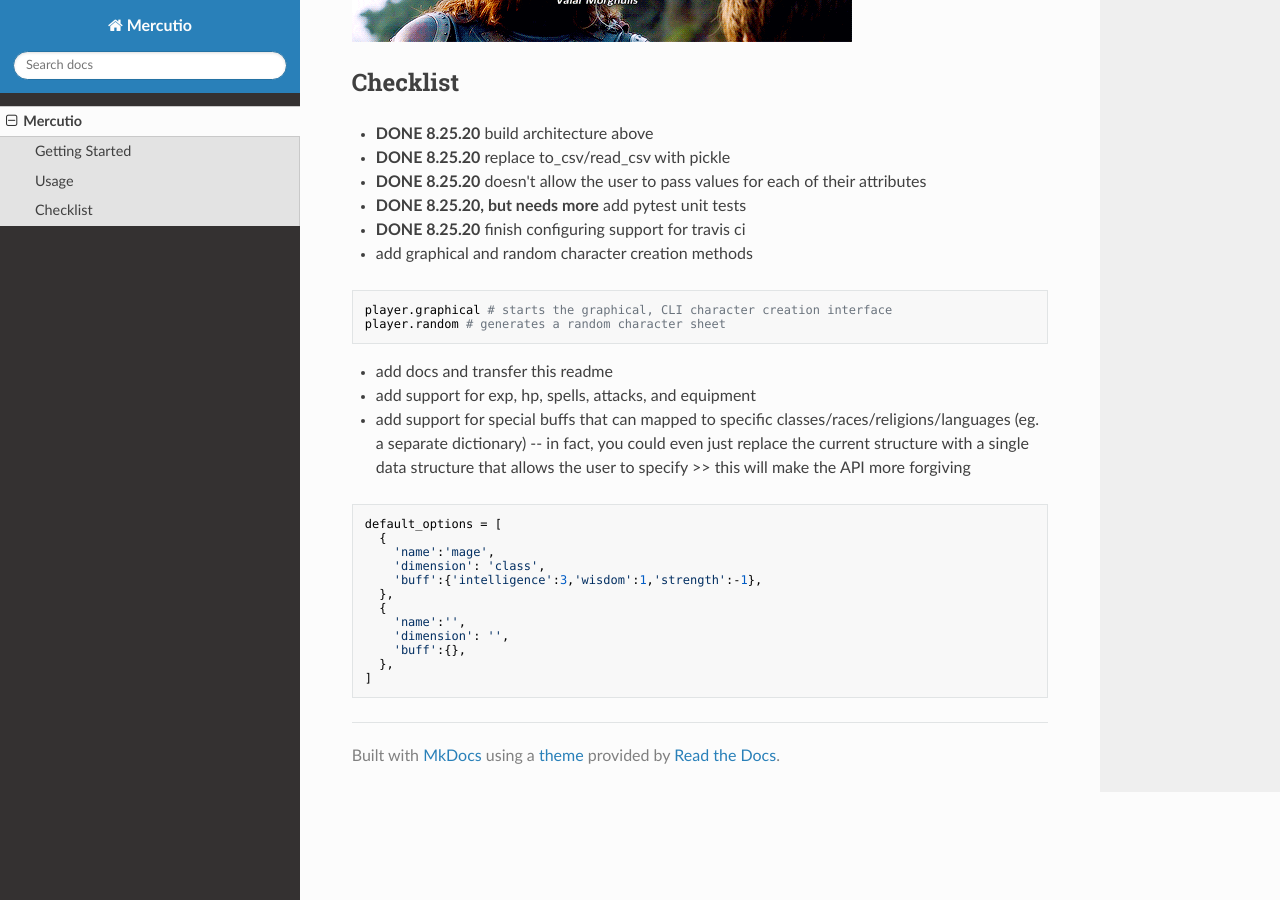
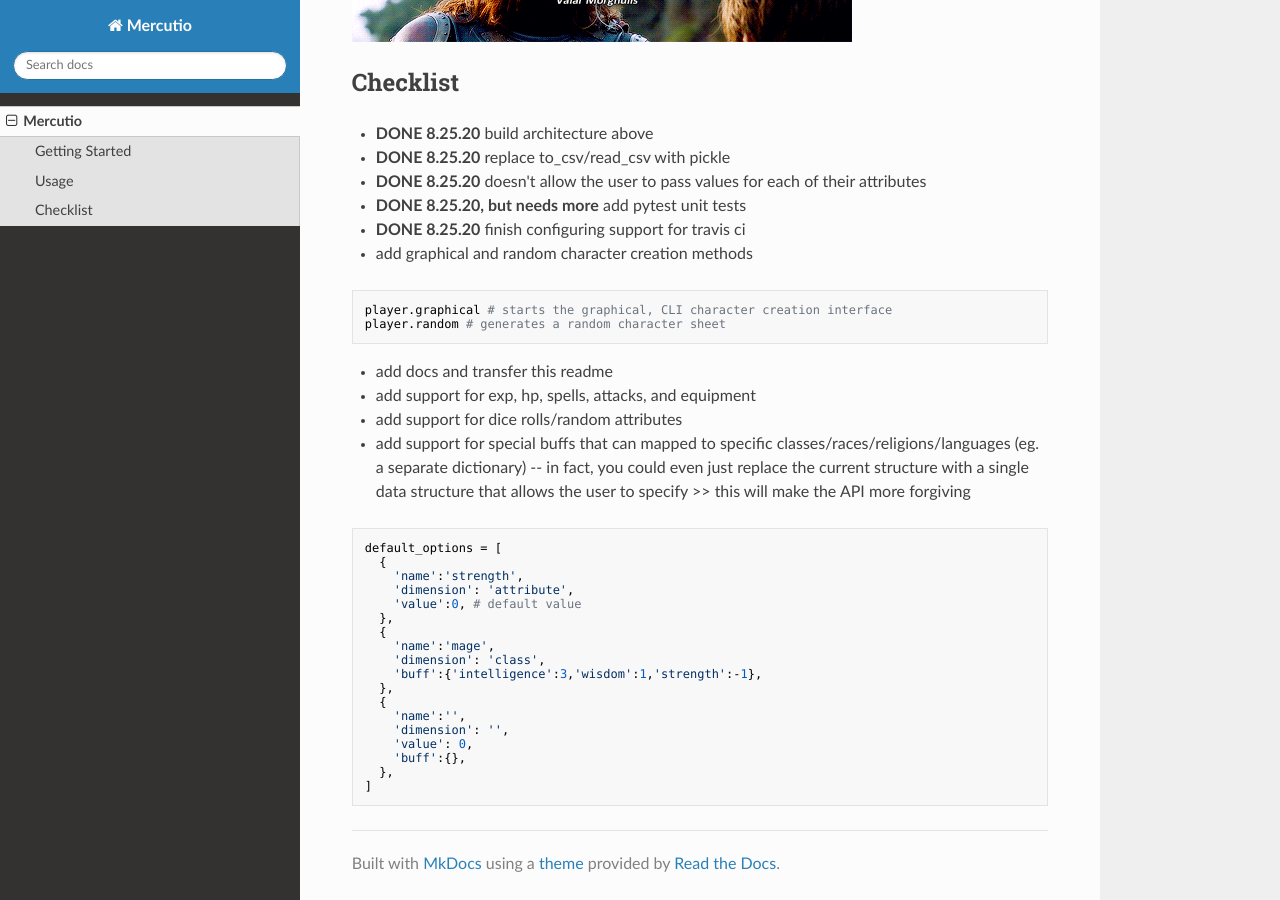
Before and after one commit to signebedi/mercutio, an MkDocs documentation site: the page built from docs/index.md, in a window 1280 px wide and 900 px high, scrolled down 2013 px. Built offline with MkDocs 1.6.1, drawn with Linux system fonts in a browser that asks for light colours; nearby versions of some CDN libraries.

Commit message:
updated checklist

````diff
--- a/docs/index.md
+++ b/docs/index.md
@@ -83,9 +83,15 @@ player.random # generates a random character sheet
 ```
 * add docs and transfer this readme
 * add support for exp, hp, spells, attacks, and equipment
+* add support for dice rolls/random attributes
 * add support for special buffs that can mapped to specific classes/races/religions/languages (eg. a separate dictionary) -- in fact, you could even just replace the current structure with a single data structure that allows the user to specify >> this will make the API more forgiving
 ```python
 default_options = [
+  {
+    'name':'strength',
+    'dimension': 'attribute',
+    'value':0, # default value
+  },
   {
     'name':'mage',
     'dimension': 'class',
@@ -94,6 +100,7 @@ default_options = [
   {
     'name':'',
     'dimension': '',
+    'value': 0,
     'buff':{},
   },
 ]
````
